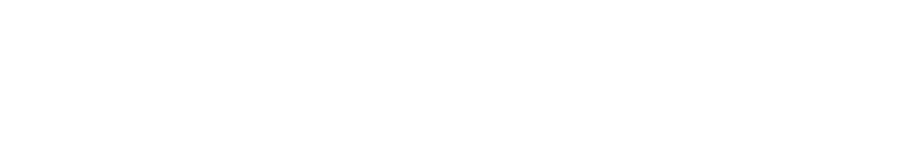
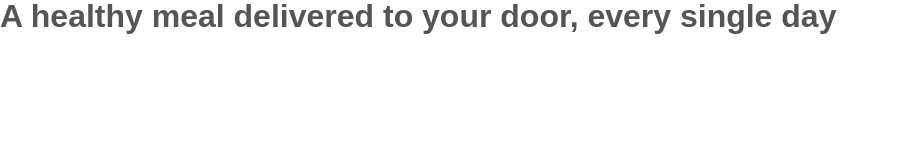
Before and after one commit to rosajen27/omnifood, a plain HTML site: page index.html in a window 1280 px wide. Shown: the whole page, without its empty margins (0-898 px from the left). Drawn offline with Linux system fonts and the light colour scheme.

Commit message:
set up design principles

```diff
--- a/assets/css/style.css
+++ b/assets/css/style.css
@@ -1,5 +1,33 @@
+/*
+------ Typography
+-- Font sizes (px)
+10 / 12 / 14 / 16 / 18 / 20 / 24 / 30 / 36 / 44 / 52 / 62 / 74 / 86 / 98
+
+------ Colors
+Primary: #e67e22
+Tints:
+Shades:
+Accents:
+Greys: #555
+
+------ Shadows
+
+------ Border Radius
+
+------ Whitespace
+-- Spacing system (px)
+2 / 4 / 8 / 12 / 16 / 24 / 32 / 48 / 64 / 80 / 96 / 128
+*/
+
 * {
     padding: 0;
     margin: 0;
     box-sizing: border-box;
 }
+
+body {
+    font-family: sans-serif;
+    line-height: 1;
+    font-weight: 400;
+    color: #555;
+}
--- a/index.html
+++ b/index.html
@@ -7,6 +7,6 @@
     <title>Omnifood</title>
 </head>
 <body>
-
+    <h1>A healthy meal delivered to your door, every single day</h1>
 </body>
 </html>
```
